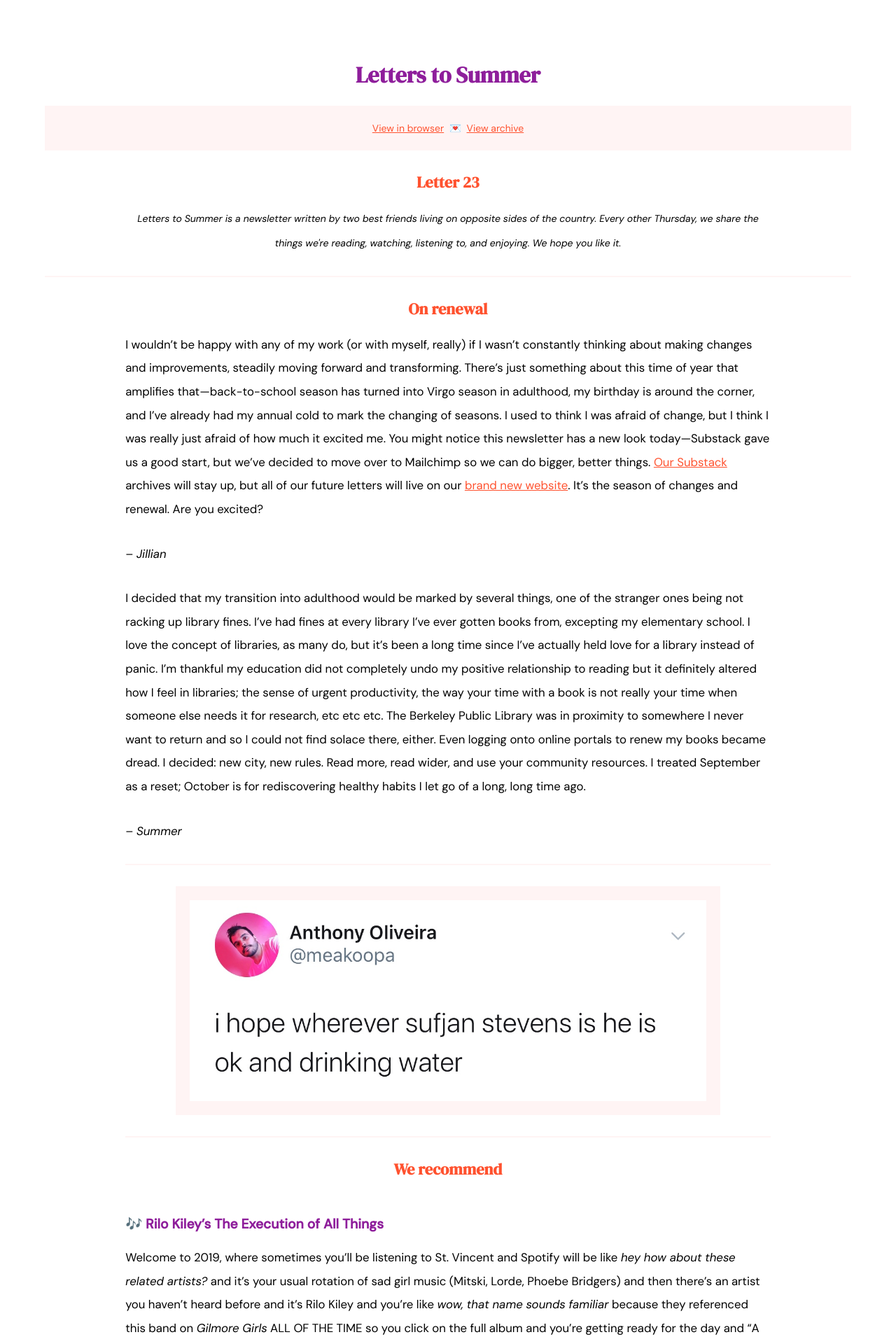
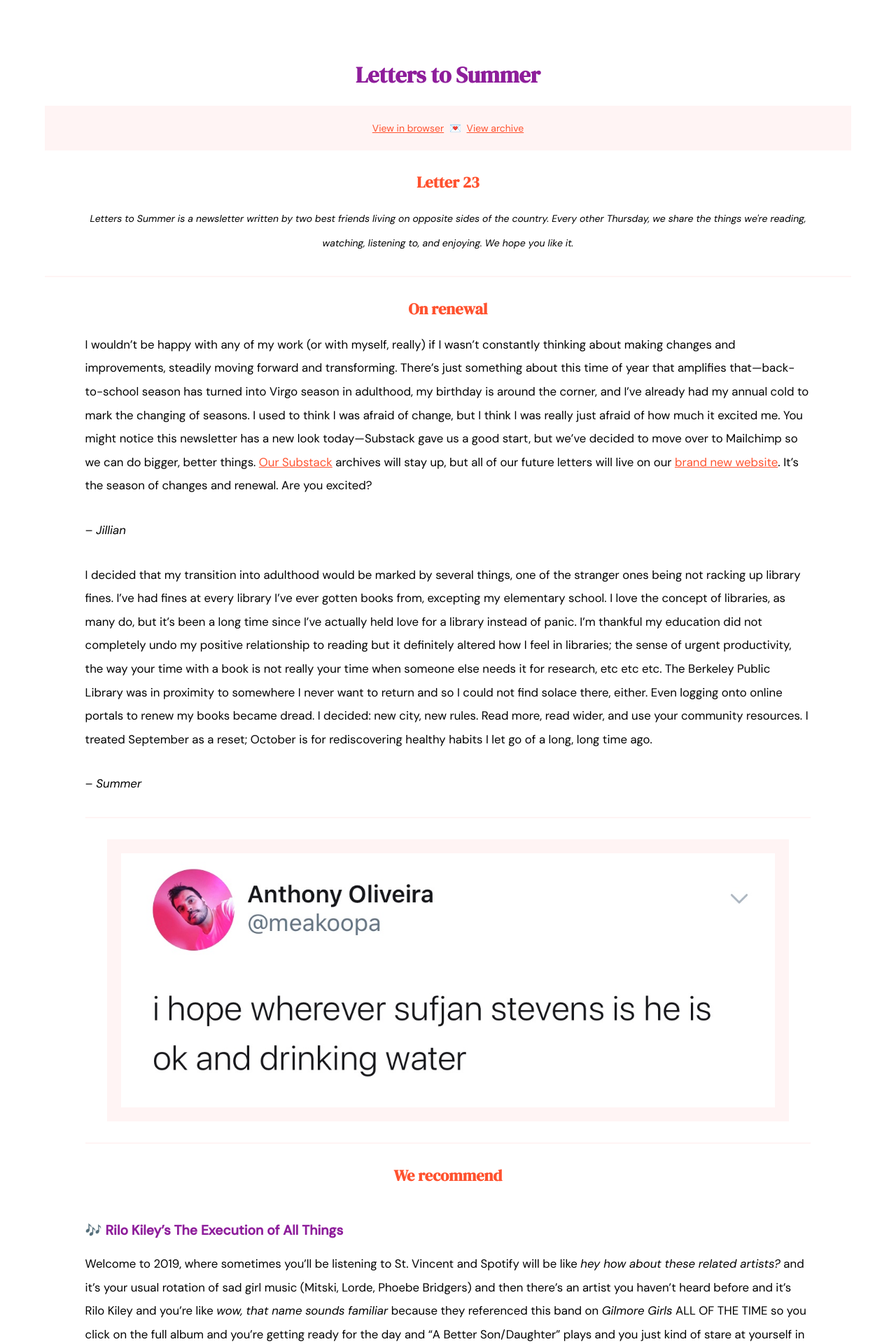
Before and after one commit to jilliangmeehan/letters-to-summer, a Jekyll site: the page built from emails/23.md, in a window 1280 px wide. Shown: the top 1920 px of the page at 70% size. Built offline with Jekyll 4.4.1, drawn with Linux system fonts in a browser that asks for light colours.

Commit message:
Update email.html

```diff
--- a/_layouts/email.html
+++ b/_layouts/email.html
@@ -61,7 +61,7 @@
         border: 20px solid #FFF4F4;
         margin: 0 auto;
         text-align: center;
-        max-width: 80%;
+        max-width: 90%;
       }
 
       .pink {
@@ -72,7 +72,7 @@
 
       .content {
         margin: 0 auto;
-        max-width: 80%;
+        max-width: 90%;
       }
 
       .centered {
```
